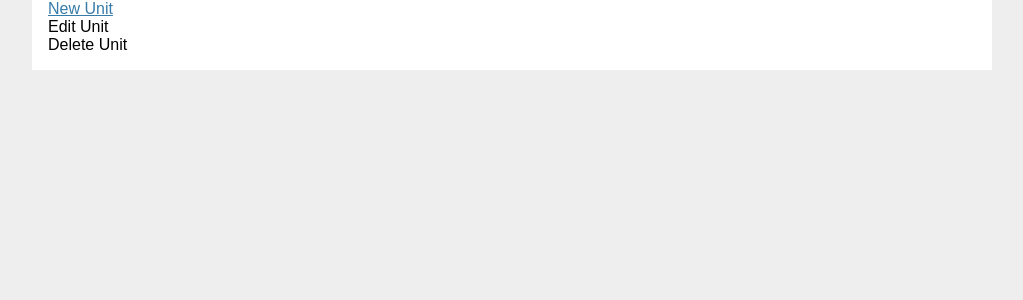
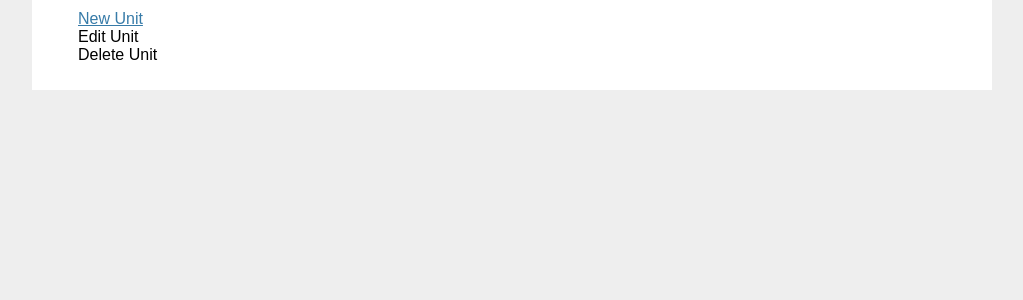
Before and after one commit to AidanHolvik/TTWargame_Analyzer, a Flask app: page /units/ in a window 1280 px wide. Shown: the part 64-364 px from the top of the page, without its empty margins (128-1151 px from the left). Run offline with Flask 3, Linux system fonts and the light colour scheme; data that the repository does not hold is empty.

Commit message:
Moved buttons to the right of the unit list

```diff
--- a/flaskr/static/style.css
+++ b/flaskr/static/style.css
@@ -26,3 +26,10 @@ input.danger { color: #cc2f2e; }
 input[type=submit] { align-self: start; min-width: 10em; }
 
 .selected {color:#cc2f2e}
+.flex-container {display: flex;}
+.flex-item {
+    padding-top: 10px;
+    padding-bottom: 10px;
+    padding-left: 10px;
+    padding-right: 10px;
+}
--- a/flaskr/templates/unit/list.html
+++ b/flaskr/templates/unit/list.html
@@ -7,8 +7,9 @@
 
 
 {% block content %}
+    <div class="flex-container">
         <!-- list units -->
-    <div id="unit_listbox" tabindex="0" role="listbox" aria-labelledby="unit_listbox" aria-required="true" class>
+        <div id="unit_listbox" tabindex="0" role="listbox" aria-labelledby="unit_listbox" aria-required="true" class="flex-item">
             {% for unit in units %}
                 <!-- TODO: replace span with styling to indicate option selection (change li to div?)-->
                 <!-- TODO: change styling for selection when listbox unfocused (as suggested in https://developer.mozilla.org/en-US/docs/Web/Accessibility/ARIA/Reference/Roles/listbox_role#best_practices) -->
@@ -18,9 +19,12 @@
         <!-- TODO: disable edit/delete buttons until a unit is selected -->
         <!-- TODO: add classes for styling these links/buttons -->
         <!-- TODO: convert to button elements and use javascript? (editing and deleting units requires dynamically collecting unit id?) -->
+        <div class="flex-item">
             <a id="link_createUnit" href="{{ url_for('units.create') }}">New Unit</a>
             <div id="link_editUnit" onclick="btnCmd_updateUnit()">Edit Unit</div>
             <div id="link_deleteUnit" onclick="btnCmd_deleteUnit()">Delete Unit</div>
+        </div>
+    </div>
 {% endblock %}
 
 {% block script %}
```
Also changed, not shown: README.md. Lines whose indentation alone changed are shown as unchanged.
